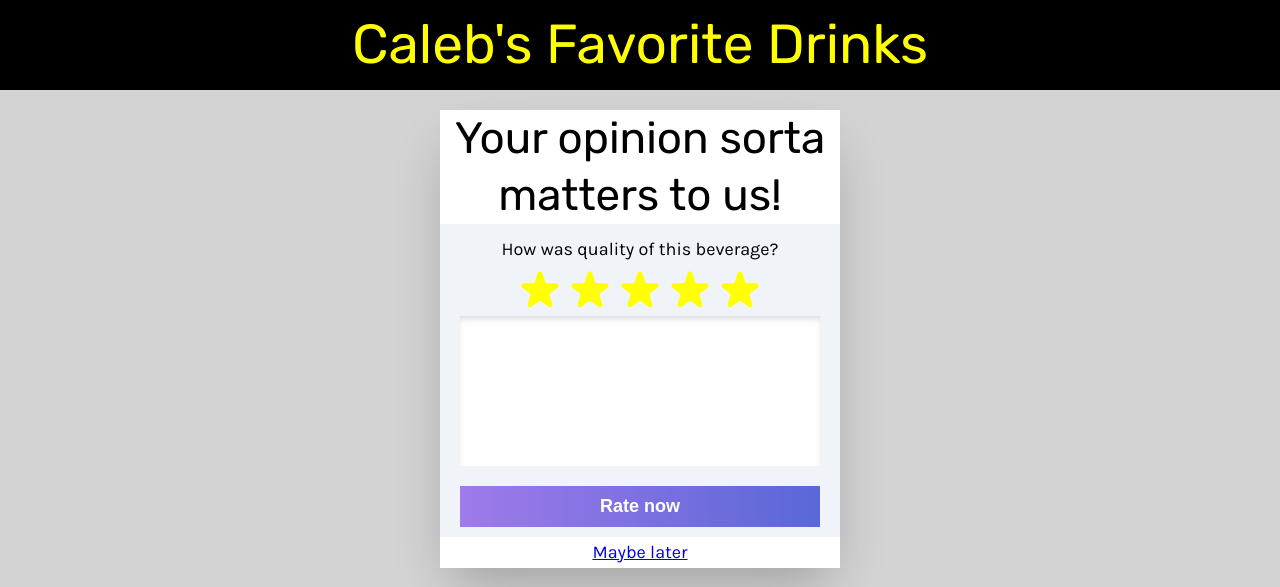
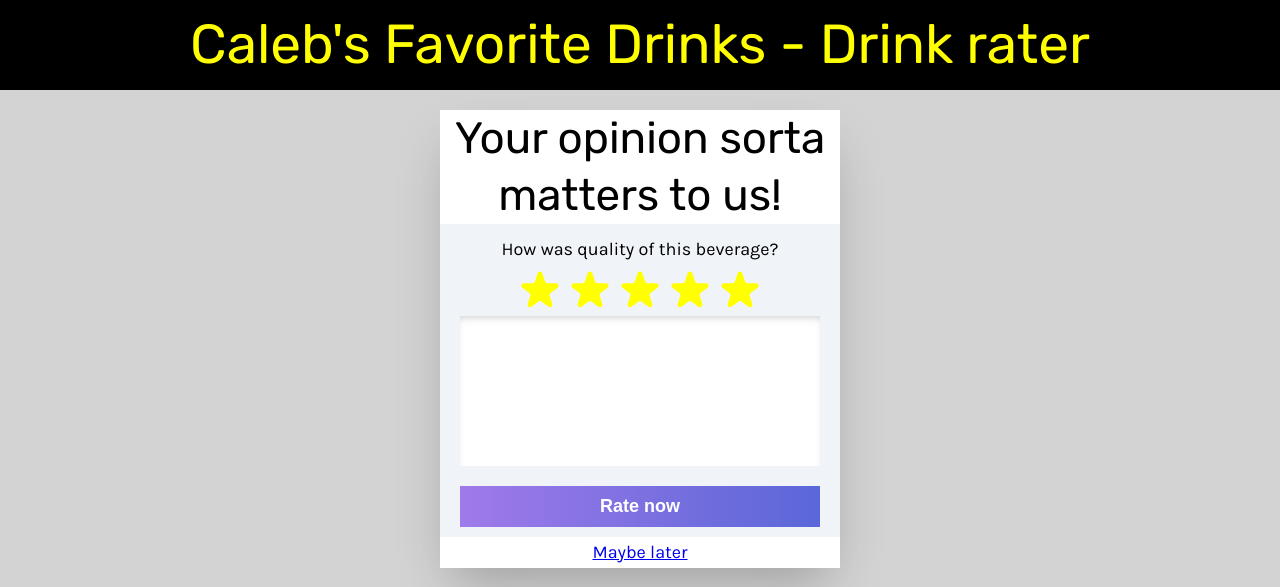
Before and after one commit to CalebCurry/flask-practice, a Flask app: page /drinks/1 in a window 1280 px wide. Shown: the top 587 px of the page. Run offline with Flask 2, Linux system fonts and the light colour scheme; parts of the project's set-up code (start-up, migrations or seed data) failed here and were passed over.

Commit message:
update title. work in progress.

```diff
--- a/drink_ratings/templates/layout.html
+++ b/drink_ratings/templates/layout.html
@@ -13,7 +13,7 @@
 <body>
     <div class="wrapper">
         <header>
-            <h1>Caleb's Favorite Drinks
+            <h1>Caleb's Favorite Drinks - Drink rater
             </h1>
         </header>
         {% block content %}{% endblock %}
```
